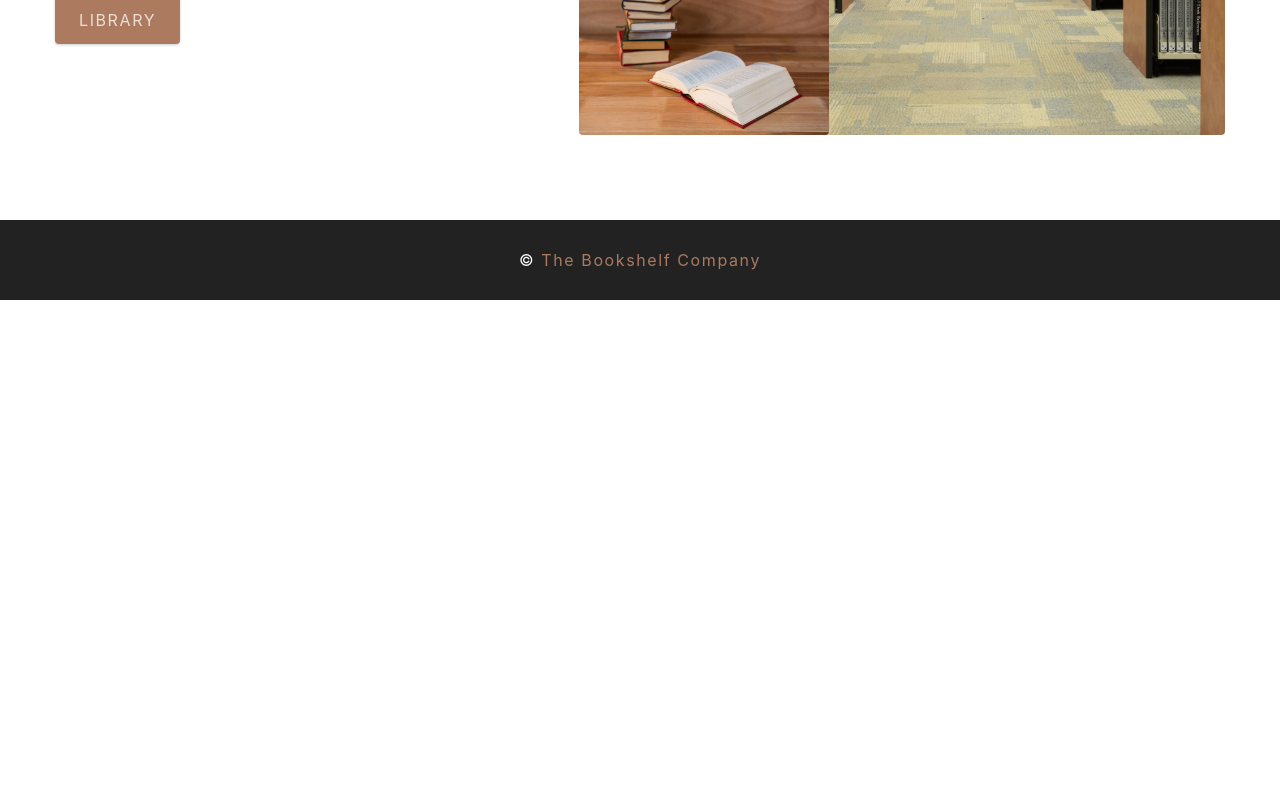
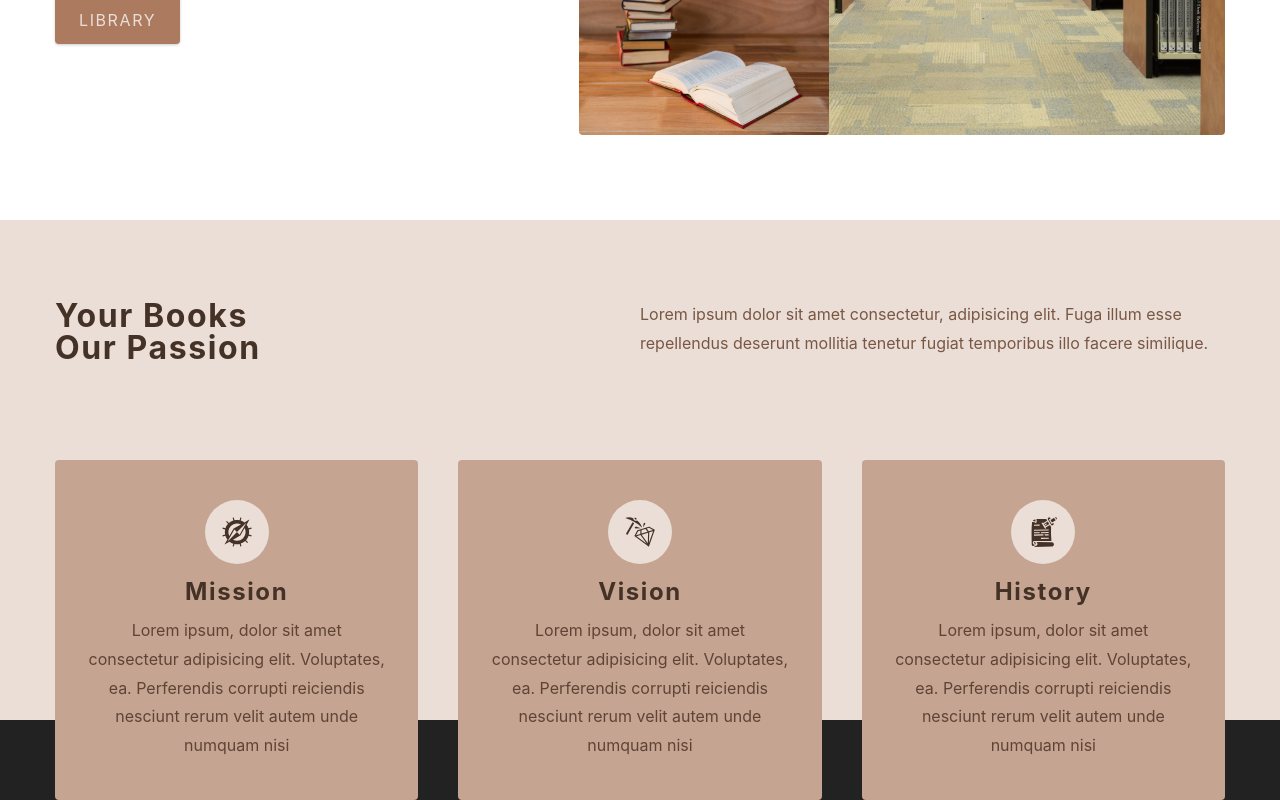
Before and after one commit to hadjev/react-book-project, a React (Create React App) app: page / in a window 1280 px wide. Shown: the part 580-1380 px from the top of the page. Before the commit the page ends 880 px from the top, so only its background shows below. Built offline with nearby package versions, Linux system fonts and the light colour scheme.

Commit message:
Services added

```diff
--- /dev/null
+++ b/src/components/Services.js
@@ -0,0 +1,102 @@
+import React from "react";
+import { services } from "../utils/ourSevices";
+import styled from "styled-components";
+
+const Services = () => {
+  return (
+    <Wrapper>
+      <div className="section-center">
+        <article className="header">
+          <h3>
+            your books
+            <br />
+            our passion
+          </h3>
+          <p>
+            Lorem ipsum dolor sit amet consectetur, adipisicing elit. Fuga illum
+            esse repellendus deserunt mollitia tenetur fugiat temporibus illo
+            facere similique.
+          </p>
+        </article>
+        <div className="services-center">
+          {services.map((service) => {
+            const { id, icon, title, text } = service;
+            return (
+              <article key={id} className="service">
+                <span className="icon">{icon}</span>
+                <h4>{title}</h4>
+                <p>{text}</p>
+              </article>
+            );
+          })}
+        </div>
+      </div>
+    </Wrapper>
+  );
+};
+
+const Wrapper = styled.section`
+  h3,
+  h4 {
+    color: var(--clr-primary-1);
+  }
+  padding: 5rem 0;
+
+  background: var(--clr-primary-10);
+
+  .header h3 {
+    margin-bottom: 2rem;
+  }
+  p {
+    margin-bottom: 0;
+    line-height: 1.8;
+    color: var(--clr-primary-3);
+  }
+  .services-center {
+    margin-top: 4rem;
+    display: grid;
+    gap: 2.5rem;
+  }
+  .service {
+    background: var(--clr-primary-7);
+    text-align: center;
+    padding: 2.5rem 2rem;
+    border-radius: var(--radius);
+    p {
+      color: var(--clr-primary-2);
+    }
+  }
+  span {
+    width: 4rem;
+    height: 4rem;
+    display: grid;
+    margin: 0 auto;
+    place-items: center;
+    margin-bottom: 1rem;
+    border-radius: 50%;
+    background: var(--clr-primary-10);
+    color: var(--clr-primary-1);
+    svg {
+      font-size: 2rem;
+    }
+  }
+  @media (min-width: 992px) {
+    .header {
+      display: grid;
+      grid-template-columns: 1fr 1fr;
+    }
+  }
+  @media (min-width: 576px) {
+    .services-center {
+      grid-template-columns: repeat(auto-fit, minmax(360px, 1fr));
+    }
+  }
+  @media (min-width: 1280px) {
+    padding: 0;
+    .section-center {
+      transform: translateY(5rem);
+    }
+  }
+`;
+
+export default Services;
--- a/src/pages/HomePage.js
+++ b/src/pages/HomePage.js
@@ -1,10 +1,12 @@
 import Hero from "../components/Hero.js";
 import React from "react";
+import Services from "../components/Services.js";
 
 function HomePage() {
   return (
     <main>
       <Hero />
+      <Services />
     </main>
   );
 }
--- /dev/null
+++ b/src/utils/ourSevices.js
@@ -0,0 +1,22 @@
+import { GiCompass, GiDiamondHard, GiStabbedNote } from "react-icons/gi";
+
+export const services = [
+  {
+    id: 1,
+    icon: <GiCompass />,
+    title: "mission",
+    text: "Lorem ipsum, dolor sit amet consectetur adipisicing elit. Voluptates, ea. Perferendis corrupti reiciendis nesciunt rerum velit autem unde numquam nisi",
+  },
+  {
+    id: 2,
+    icon: <GiDiamondHard />,
+    title: "vision",
+    text: "Lorem ipsum, dolor sit amet consectetur adipisicing elit. Voluptates, ea. Perferendis corrupti reiciendis nesciunt rerum velit autem unde numquam nisi",
+  },
+  {
+    id: 3,
+    icon: <GiStabbedNote />,
+    title: "history",
+    text: "Lorem ipsum, dolor sit amet consectetur adipisicing elit. Voluptates, ea. Perferendis corrupti reiciendis nesciunt rerum velit autem unde numquam nisi",
+  },
+];
```
